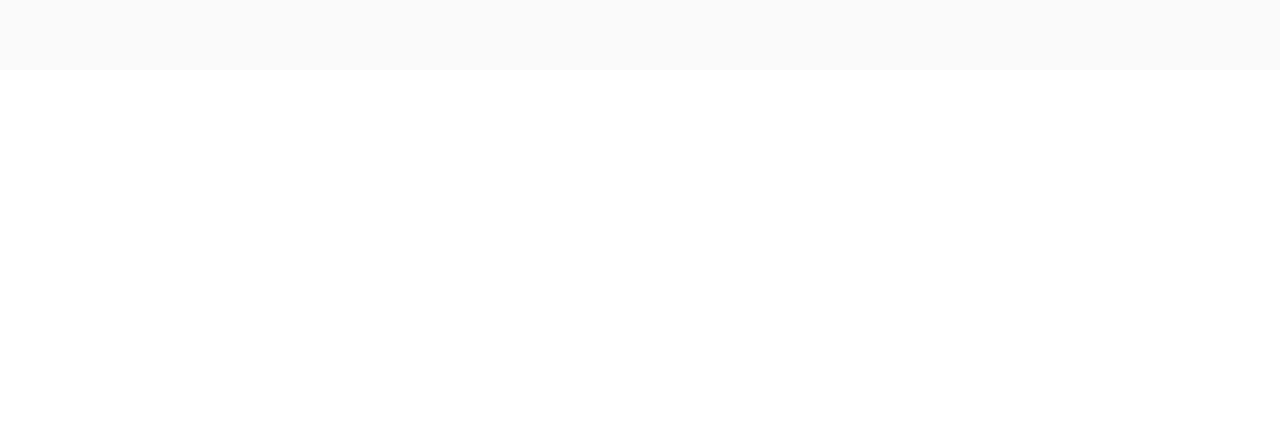
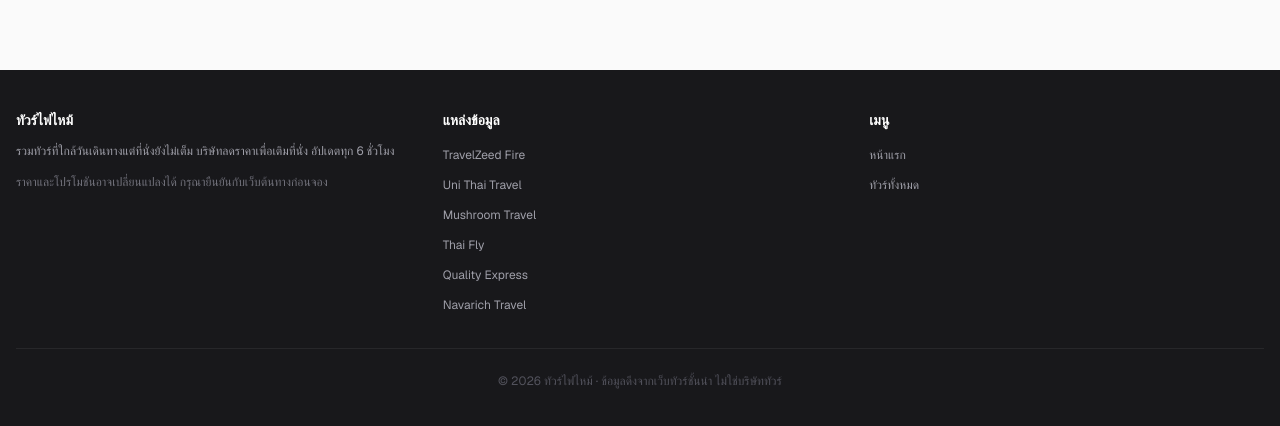
Before and after one commit to jakkayy/tour-firemai, a Next.js app: page /tours in a window 1280 px wide. Shown: the part 790-1216 px from the top of the page. Before the commit the page ends 860 px from the top, so only its background shows below. Built offline with nearby package versions, Linux system fonts and the light colour scheme; no server answers; the database is empty.

Commit message:
feat: add site footer with sources, about, and nav links

```diff
--- a/app/layout.tsx
+++ b/app/layout.tsx
@@ -1,6 +1,7 @@
 import type { Metadata } from "next";
 import { Geist } from "next/font/google";
 import { Analytics } from "@vercel/analytics/next";
+import SiteFooter from "@/components/SiteFooter";
 import "./globals.css";
 
 const geistSans = Geist({
@@ -41,6 +42,7 @@ export default function RootLayout({
     >
       <body className="min-h-full flex flex-col">
         {children}
+        <SiteFooter />
         <Analytics />
       </body>
     </html>
--- /dev/null
+++ b/components/SiteFooter.tsx
@@ -0,0 +1,64 @@
+const SOURCES = [
+  { name: "TravelZeed Fire", url: "https://www.travelzeed.com/fire" },
+  { name: "Uni Thai Travel", url: "https://www.unithaitravel.com/th/trip-tourfiremai.php" },
+  { name: "Mushroom Travel", url: "https://www.mushroomtravel.com/tour/promotion" },
+  { name: "Thai Fly", url: "https://thaifly.com/service/hot-deal" },
+  { name: "Quality Express", url: "https://www.qualityexpress.co.th" },
+  { name: "Navarich Travel", url: "https://www.navarichtravel.com/faimai" },
+];
+
+export default function SiteFooter() {
+  return (
+    <footer className="bg-zinc-900 text-zinc-400 mt-auto">
+      <div className="max-w-7xl mx-auto px-4 py-10">
+        <div className="grid grid-cols-1 sm:grid-cols-3 gap-8">
+
+          {/* About */}
+          <div>
+            <p className="text-white font-semibold text-sm mb-3">ทัวร์ไฟไหม้</p>
+            <p className="text-xs leading-relaxed">
+              รวมทัวร์ที่ใกล้วันเดินทางแต่ที่นั่งยังไม่เต็ม
+              บริษัทลดราคาเพื่อเติมที่นั่ง อัปเดตทุก 6 ชั่วโมง
+            </p>
+            <p className="text-xs mt-3 text-zinc-500">
+              ราคาและโปรโมชันอาจเปลี่ยนแปลงได้ กรุณายืนยันกับเว็บต้นทางก่อนจอง
+            </p>
+          </div>
+
+          {/* Sources */}
+          <div>
+            <p className="text-white font-semibold text-sm mb-3">แหล่งข้อมูล</p>
+            <ul className="space-y-1.5">
+              {SOURCES.map((s) => (
+                <li key={s.name}>
+                  <a
+                    href={s.url}
+                    target="_blank"
+                    rel="noopener noreferrer"
+                    className="text-xs hover:text-teal-400 transition-colors"
+                  >
+                    {s.name}
+                  </a>
+                </li>
+              ))}
+            </ul>
+          </div>
+
+          {/* Links */}
+          <div>
+            <p className="text-white font-semibold text-sm mb-3">เมนู</p>
+            <ul className="space-y-1.5">
+              <li><a href="/" className="text-xs hover:text-teal-400 transition-colors">หน้าแรก</a></li>
+              <li><a href="/tours" className="text-xs hover:text-teal-400 transition-colors">ทัวร์ทั้งหมด</a></li>
+            </ul>
+          </div>
+
+        </div>
+
+        <div className="border-t border-zinc-800 mt-8 pt-6 text-center text-xs text-zinc-600">
+          © {new Date().getFullYear()} ทัวร์ไฟไหม้ · ข้อมูลดึงจากเว็บทัวร์ชั้นนำ ไม่ใช่บริษัททัวร์
+        </div>
+      </div>
+    </footer>
+  );
+}
```
